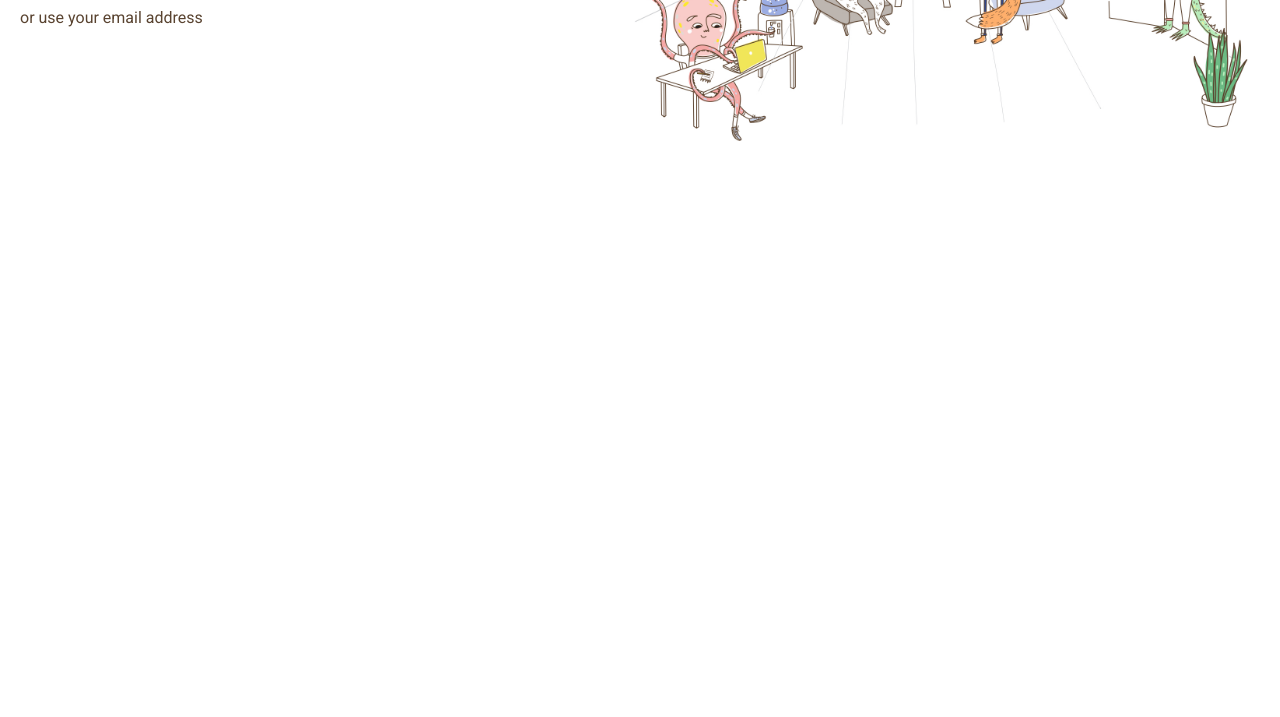
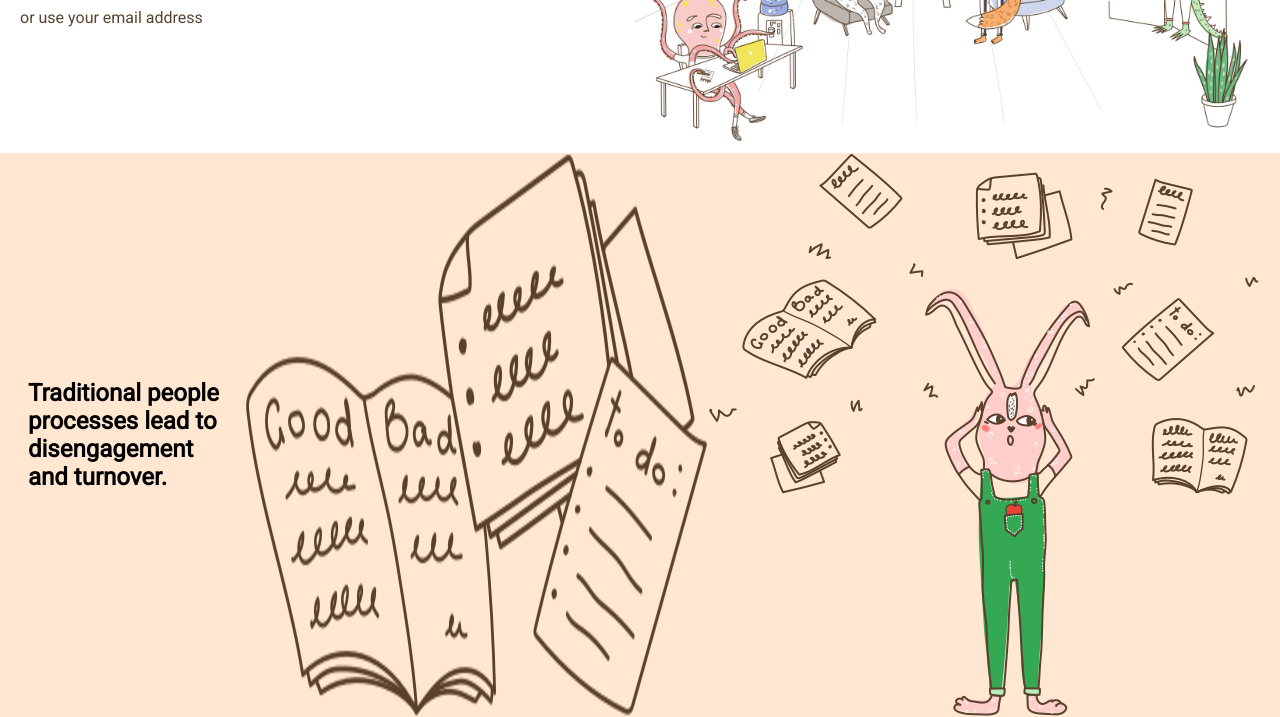
Before and after one commit to AndreaZenz/node-sass-teambit, a website: page index.html in a window 1280 px wide. Shown: the part 328-1045 px from the top of the page. Before the commit the page ends 800 px from the top, so only its background shows below. Drawn offline with Linux system fonts and the light colour scheme.

Commit message:
start second part

```diff
--- a/index.html
+++ b/index.html
@@ -56,6 +56,21 @@
             </div>
         </div>
         <!-- second section -->
+        <div class="pink-container">
+            <div class="container flex-container">
+                <div class="text-container">
+                    <h2>Traditional people processes lead to disengagement and turnover.</h2>
+                </div>
+                <div class="images-container">
+                    <img src="public\imgs\hardcore.png" alt="hardcore books">
+                    <img src="" alt="">
+                    <img src="" alt="">
+                    <img src="public\imgs\before.png" alt="before">
+                </div>
+
+            </div>
+
+        </div>
 
 
     </main>
--- a/src/partials/common.scss
+++ b/src/partials/common.scss
@@ -21,3 +21,7 @@ a{
 .flex-container{
     display: flex;
 }
+
+.pink-container{
+    background-color: $pink_color;
+}
--- a/src/partials/main.scss
+++ b/src/partials/main.scss
@@ -47,3 +47,14 @@
         width: 100%;
     }
 }
+
+//second section
+
+.text-container{
+    margin:auto;
+    padding: $avarage_spaces;
+}
+
+.images-container{
+    display: flex;
+}
```
Also changed, not shown: dist/app.css.
